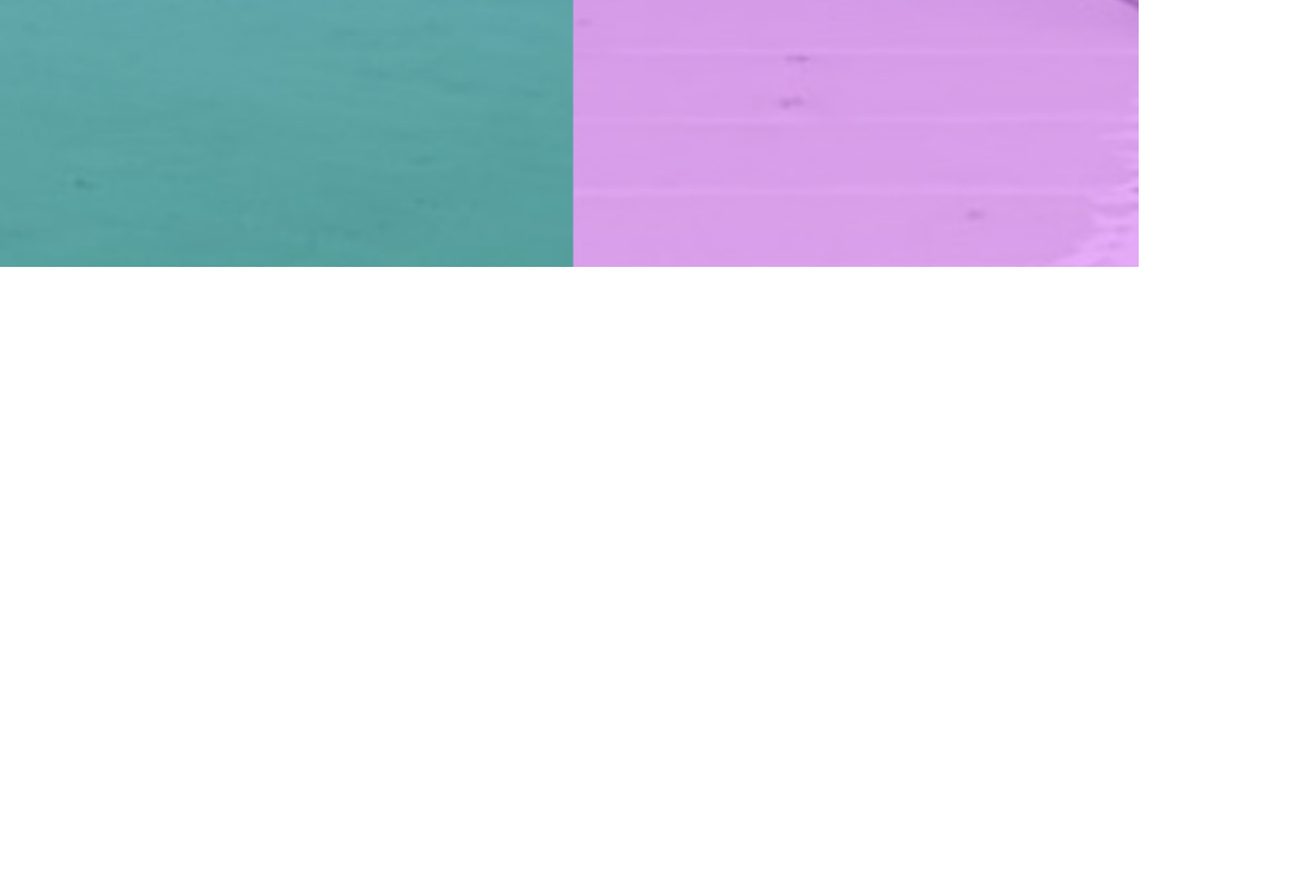
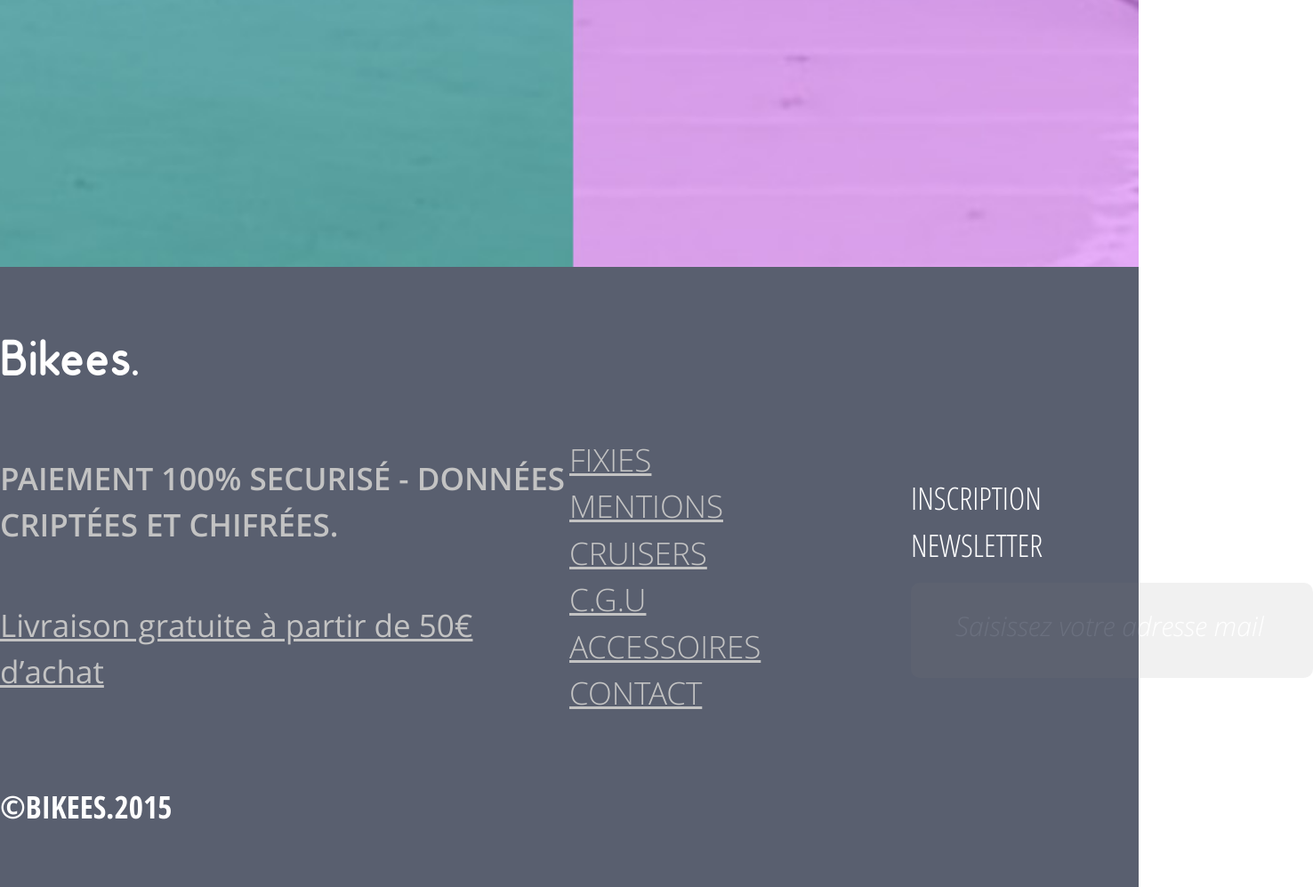
Before and after one commit to nabandz/Bikees-template, a website: page src/index.html in a window 1280 px wide. Shown: the part 3543-4540 px from the top of the page at 89% size, 1476 px wide, since content can reach past the window. Before the commit the page ends 3843 px from the top, so only its background shows below. Drawn offline with Linux system fonts and the light colour scheme.

Commit message:
Add footer
Needs to be completed

```diff
--- a/src/index.html
+++ b/src/index.html
@@ -35,5 +35,34 @@
             </div>
         </div>
     </section>
+    <footer class="footer">
+        <div class="container">
+            <div class="footer__wrapper">
+                <div class="footer__info">
+                    <p class="footer__logo">Bikees.</p>
+                    <p class="footer__descr">PAIEMENT 100% SECURISÉ - DONNÉES CRIPTÉES ET CHIFRÉES.</p>
+                    <p class="footer__link">Livraison gratuite à partir de 50€ d’achat</p>
+                    <p class="footer__c">©BIKEES.2015</p>
+                </div>
+                <div class="footer__menu">
+                    <a href="">FIXIES</a>
+                    <a href="">MENTIONS</a>
+                    <a href="">CRUISERS</a>
+                    <a href="">C.G.U</a>
+                    <a href="">ACCESSOIRES</a>
+                    <a href="">CONTACT</a>
+                </div>
+                <div class="footer__links">
+                    <p>Inscription Newsletter</p>
+                    <form class="footer__form" action="#">
+                        <input name="email" placeholder="Saisissez votre adresse mail" type="email">
+                    </form>
+                    <div class="footer__social">
+
+                    </div>
+                </div>
+            </div>
+        </div>
+    </footer>
 </body>
 </html>
--- /dev/null
+++ b/src/sass/blocks/_footer.scss
@@ -0,0 +1,95 @@
+.footer {
+    padding: 65px 0px;
+    background-color: #595f6f;
+
+    &__wrapper {
+        display: flex;
+        justify-content: space-between;
+        align-items: center;
+    }
+
+    &__info {
+        width: 50%;
+    }
+
+    &__logo {
+        margin: 0;
+        font-family: 'OdinRounded';
+        font-size: 57.5px;
+        font-weight: 400;
+        color: #ffffff;
+    }
+
+    &__descr {
+        margin: 0;
+        margin-top: 60px;
+        font-family: 'OpenSans';
+        font-size: 35px;
+        font-weight: 600;
+        color: #c3c3c3;
+        text-transform: uppercase;
+    }
+
+    &__link {
+        margin: 0;
+        margin-top: 60px;
+        font-family: 'OpenSans';
+        font-size: 35px;
+        color: #c3c3c3;
+        text-decoration: underline;
+    }
+
+    &__c {
+        margin: 0;
+        margin-top: 100px;
+        font-family: 'OpenSansCondensed';
+        font-size: 35px;
+        line-height: 50px;
+        font-weight: 700;
+        color: #ffffff;
+    }
+
+    &__menu {
+        width: 30%;
+        a {
+            display: flex;
+            font-family: 'OpenSans';
+            font-size: 35px;
+            font-weight: 300;
+            color: #c3c3c3;
+            text-transform: uppercase;
+        }
+    }
+
+    &__links {
+        width: 20%;
+        p {
+            font-family: 'OpenSansCondensed';
+            font-size: 35px;
+            font-weight: 300;
+            text-transform: uppercase;
+            color: #ffffff;
+        }
+    }
+
+    &__form {
+        input {
+            padding: 40px 50px;
+            width: 452px;
+            height: 107px;
+            opacity: 0.1;
+            background-color: #818181;
+            border-radius: 10px;
+            &:focus {
+                outline: none;
+            }
+        }
+        ::placeholder {
+            font-family: 'OpenSans';
+            font-size: 30px;
+            font-weight: 300;
+            font-style: italic;
+            color: #ffffff;
+        }
+    }
+}
--- a/src/sass/style.scss
+++ b/src/sass/style.scss
@@ -23,3 +23,4 @@
 @import 'blocks/titles';
 @import 'blocks/subtitles';
 @import 'blocks/buttons';
+@import 'blocks/footer';
```
Also changed, not shown: src/css/style.min.css.
